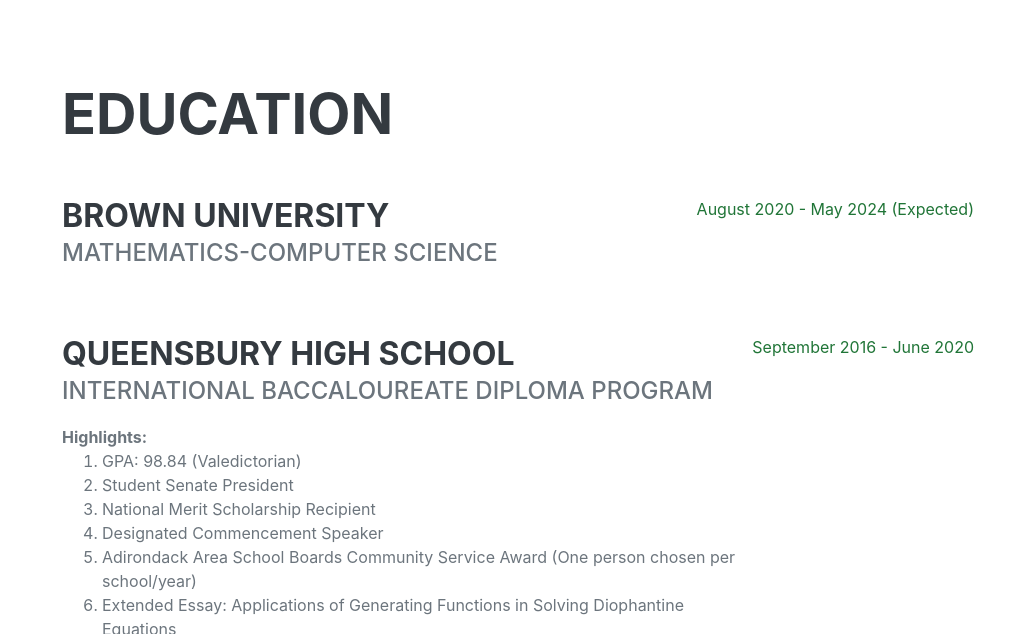
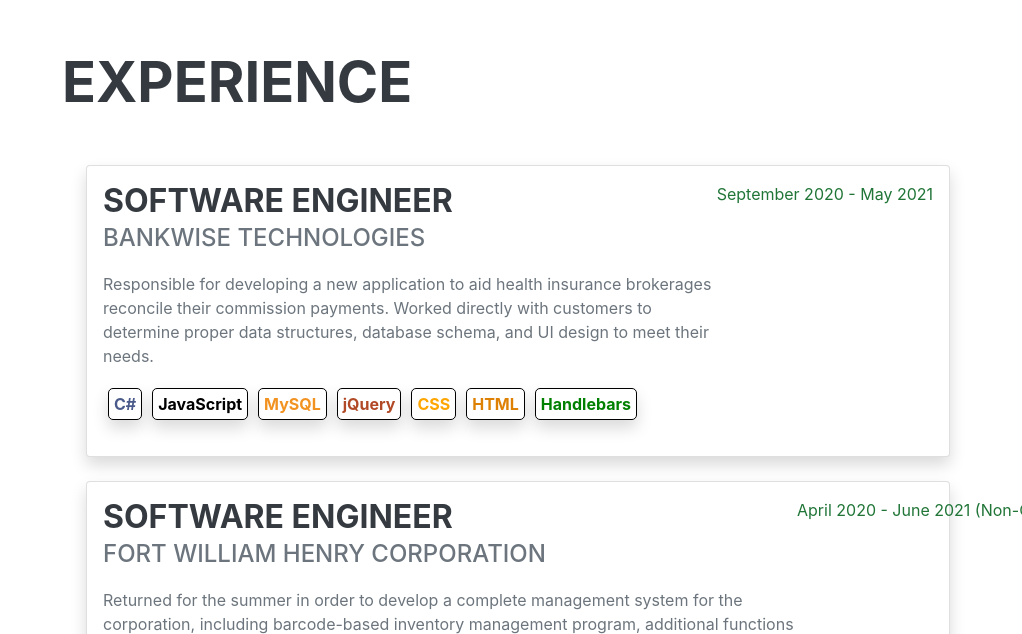
Before and after one commit to RobScheidegger/portfolio, a React (Create React App) app: page / in a window 1280 px wide. Shown: the part 986-1620 px from the top of the page, without its empty margins (258-1280 px from the left). Built offline with nearby package versions, Linux system fonts and the light colour scheme; a web font is replaced by a local one.

Commit message:
finish giving colors to different tech labels and other organization

```diff
--- a/src/App.js
+++ b/src/App.js
@@ -12,9 +12,9 @@
       <div class="container-fluid p-0">
 
         <PersonalSection />
-        <EducationSection />
         <ExperienceSection />
         <ProjectsSection />
+        <EducationSection />
         <CoursesSection />
       </div>
     </>
--- a/src/components/CoursesSection.jsx
+++ b/src/components/CoursesSection.jsx
@@ -42,7 +42,7 @@
         number: "CSCI 1951A",
         semester: "Summer 2021",
         category: "past",
-        technologies: ["Python", "Tensoflow", "MapReduce", "PySpark"]
+        technologies: ["Python", "Tensorflow", "MapReduce", "PySpark"]
     },
     {
         name: "Blockchains and Cryptocurrencies",
--- a/src/components/EducationSection.jsx
+++ b/src/components/EducationSection.jsx
@@ -5,13 +5,18 @@
         return <section class="resume-section" id="education">
             <div class="resume-section-content">
                 <h2 class="mb-5">Education</h2>
-                <div class="d-flex flex-column flex-md-row justify-content-between mb-5">
+                <div class="card shadow p-3 m-2">
+                    <div class="d-flex flex-column flex-md-row justify-content-between">
                         <div class="flex-grow-1">
                             <h3 class="mb-0">Brown University</h3>
-                        <div class="subheading mb-3">Mathematics-Computer Science</div>
+                            <div class="subheading mb-2">Mathematics-Computer Science</div>
+                            <h4> CS GPA: 4.0</h4>
+                            <p>Very STEM focused courseload, with intentional specialization in algorithms and theoretical Computer Science.</p>
                         </div>
-                    <div class="flex-shrink-0"><span class="text-primary">August 2020 - May 2024 (Expected)</span></div>
+                        <div class="flex-shrink-0"><span class="text-primary">September 2020 - May 2024 (Anticipated)</span></div>
                     </div>
+                </div>
+                <div class="card shadow p-3 m-2">
                     <div class="d-flex flex-column flex-md-row justify-content-between">
                         <div class="flex-grow-1">
                             <h3 class="mb-0">Queensbury High School</h3>
@@ -29,6 +34,7 @@
                         <div class="flex-shrink-0"><span class="text-primary">September 2016 - June 2020 </span></div>
                     </div>
                 </div>
+            </div>
         </section>;
     }
 }
--- a/src/components/ProjectsSection.jsx
+++ b/src/components/ProjectsSection.jsx
@@ -21,7 +21,7 @@
         description: "Multiplayer real-time web game of multidimensional tic-tac-toe (also known as the nd-game). "
                 + "Users can join friends in a lobby-based authentication scheme, and create games with various board-sizes and numbers of dimensions (4x4x4x4 is a personal favorite).",
         github: "https://github.com/RobScheidegger/nxo",
-        technologies: ["Blazor", "C#", "Asp.Net Core", "Websockets", "SignalR"]
+        technologies: ["Blazor", "C#", "Asp.Net Core", "WebSockets", "SignalR"]
     },
     {
         name: "pyret-blocks",
--- a/src/components/TechnologyBadge.jsx
+++ b/src/components/TechnologyBadge.jsx
@@ -15,7 +15,38 @@
     "jquery": "#b24926",
     "mysql": "#f29221",
     "mocha": "brown",
-    "azure devops": "purple"
+    "azure devops": "purple",
+    "handlebars": "green",
+    "unit testing": "red",
+    "moq": "orange",
+    "mssql": "#b82111",
+    "it": "#ad33b8",
+    "hardware": "black",
+    "python": "lightgreen",
+    "tensorflow": "#ffb114",
+    "mapreduce": "darkred",
+    "pyspark": "darkorange",
+    "bash": "darkgray",
+    "websockets": "darkblue",
+    "signalr": "red",
+    "physics": "green",
+    "problem solving": "red",
+    "analysis": "orange",
+    "pyret": "cyan",
+    "algorithms": "darkblue",
+    "c++": "lightblue",
+    "combinatorics": "brown",
+    "solidity": "green",
+    "systems": "black",
+    "golang": "blue",
+    "c": "purple",
+    "assembly": "red",
+    "ai": "lightblue",
+    "machine learning": "lightgreen",
+    "distributed systems/consensus": "darkgray",
+    "statistics": "darkorange",
+    "algebra": "darkblue",
+    "linear algebra": "darkgreen"
 };
 
 const style = {
```
Lines whose indentation alone changed are shown as unchanged.
